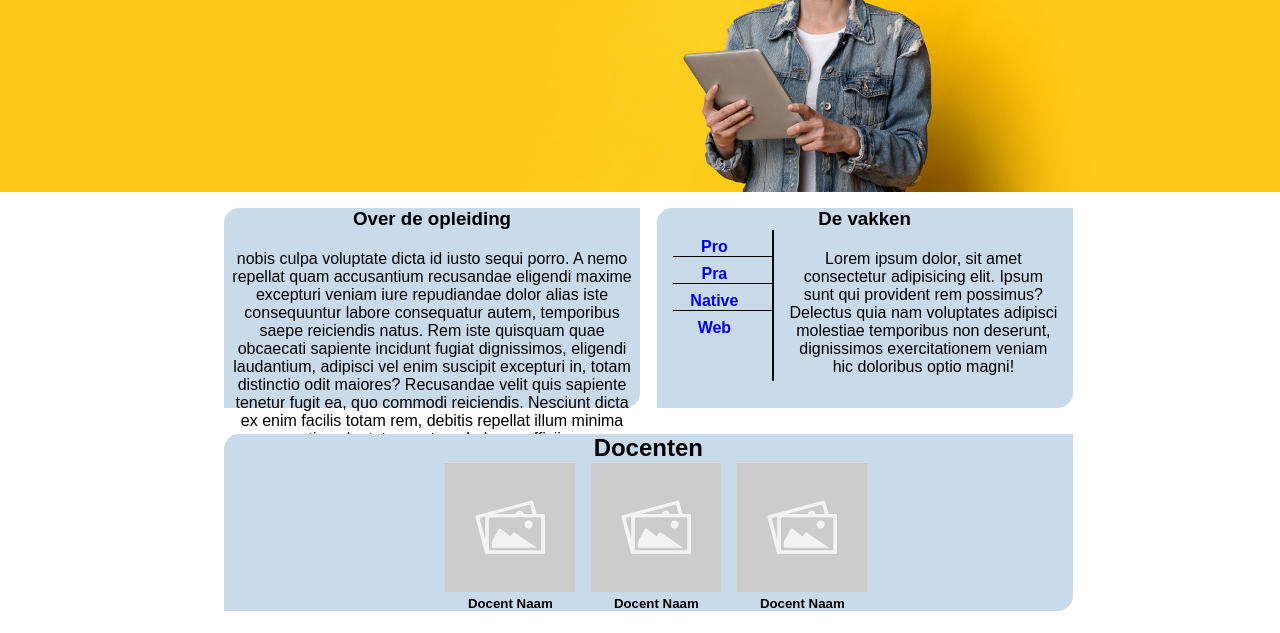
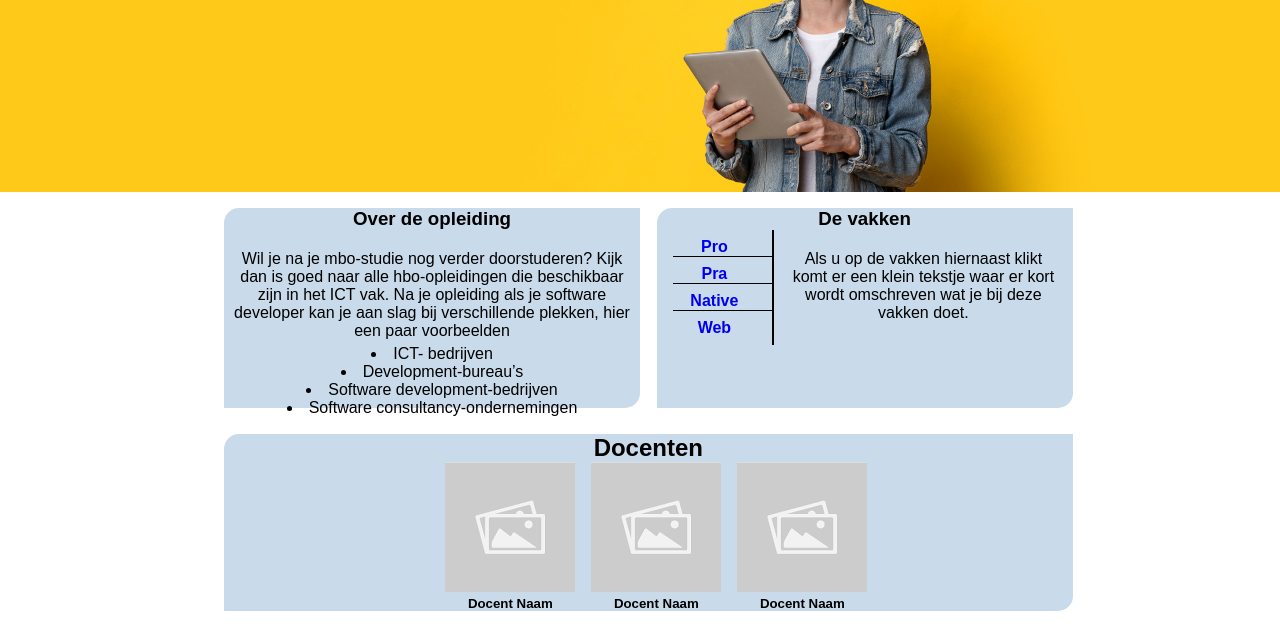
Before and after one commit to Roetjan/CurioFlyer, a plain HTML site: page index.html in a window 1280 px wide. Shown: the part 131-764 px from the top of the page. Drawn offline with nearby package versions, Linux system fonts and the light colour scheme.

Commit message:
een paar lorem teksten verwisseld met definitef

```diff
--- a/index.html
+++ b/index.html
@@ -27,8 +27,14 @@
                     <div class="wisTitle">
                         <h3>Over de opleiding</h3>
                     </div>
-                    <p> nobis culpa voluptate dicta id iusto sequi porro. A nemo repellat quam accusantium recusandae eligendi maxime excepturi veniam iure repudiandae dolor alias iste consequuntur labore consequatur autem, temporibus saepe reiciendis natus. Rem iste quisquam quae obcaecati sapiente incidunt fugiat dignissimos, eligendi laudantium, adipisci vel enim suscipit excepturi in, totam distinctio odit maiores? Recusandae velit quis sapiente tenetur fugit ea, quo commodi reiciendis. Nesciunt dicta ex enim facilis totam rem, debitis repellat illum minima optio voluptatem autem. Labore, officiis.
-                    </p>
+                    <p>Wil je na je mbo-studie nog verder doorstuderen? Kijk dan is goed naar alle hbo-opleidingen die beschikbaar zijn in het ICT vak.
+                        Na je opleiding als je software developer kan je aan slag bij verschillende plekken, hier een paar voorbeelden</p>
+                        <div class="listOfDev">
+                                <li>ICT- bedrijven</li>
+                                <li>Development-bureau’s</li>
+                                <li>Software development-bedrijven</li>
+                                <li>Software consultancy-ondernemingen</li>
+                        </div>
                 </div>
                 <div class="block">
                     <h3> De vakken</h3>
@@ -42,7 +48,7 @@
                             </ul>
                         </div>
                         <div class="subject" id="subTxt">
-                            <p>Lorem ipsum dolor, sit amet consectetur adipisicing elit. Ipsum sunt qui provident rem possimus? Delectus quia nam voluptates adipisci molestiae temporibus non deserunt, dignissimos exercitationem veniam hic doloribus optio magni!</p>
+                            <p>Als u op de vakken hiernaast klikt komt er een klein tekstje waar er kort wordt omschreven wat je bij deze vakken doet.</p>
                         </div>
                     </div>
                 </div>
```
